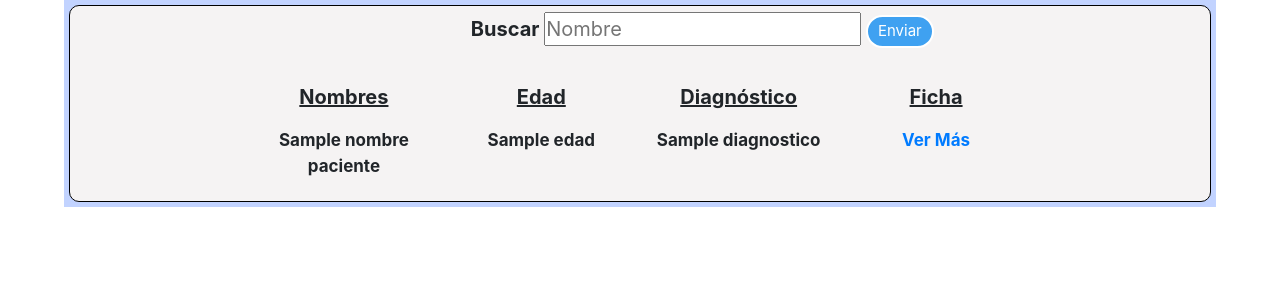
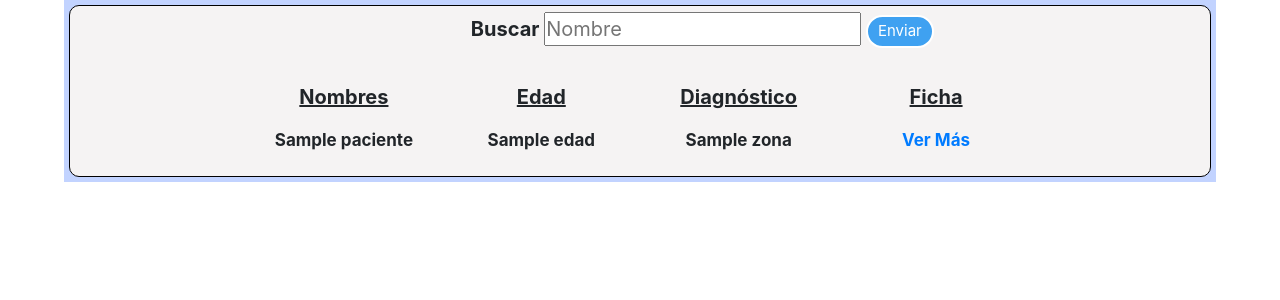
Before and after one commit to CartagenaNicolas/KineTime, a Symfony app: template templates/paciente/listarPaciente.html.twig in a window 1280 px wide. Shown: the part 189-489 px from the top of the page. Run offline with Twig, Linux system fonts and the light colour scheme; the template is opened without the code that fills it: most values are stand-ins (such as "Sample title", 1, 10 or a date in 2020); some libraries are stand-ins or nearby versions.

Commit message:
third sprint

```diff
--- a/database.sql
+++ b/database.sql
@@ -209,3 +209,5 @@ CREATE TABLE atenciones(
 )ENGINE=InnoDB;
 
 INSERT INTO kinesiologos VALUES (DEFAULT, "11.111.111-1", "admin", "$2y$12$mkQlG3pyfHwf0e12XX/RyusWaQgCLm4C4/fQDIdn2.vvlmCeQxlru", null, 0, 0, null, "ROLE_ADMIN");
+INSERT INTO zona_lesion VALUES (DEFAULT, "Fractura de cubito");
+INSERT INTO pacientes VALUES (DEFAULT, "20492942-4", "Alejandro Casas", 26, "Av. Concha Y Toro 2618", null, 1, null, null, null, null, null, null);
--- a/src/Controller/KinesiologoController.php
+++ b/src/Controller/KinesiologoController.php
@@ -53,6 +53,7 @@ class KinesiologoController extends AbstractController
      */
     public function listKinesiologos()
     {
+
         return $this->render('kinesiologo/listarKinesiologos.html.twig', [
             'nombre_kinesiologo' => 'Alejandro Casas',
             'especialidad' => 'Traumatología',
--- a/templates/paciente/listarPaciente.html.twig
+++ b/templates/paciente/listarPaciente.html.twig
@@ -20,22 +20,24 @@
                 <input type="submit" value="Enviar"/>
             </div>
             <div class="lista">
+                {% for paciente in pacientes %}
                     <div class="nombre">
                         <p class="titulo">Nombres</p>
-                    <p class="detalle">{{ nombre_paciente }}</p>
+                        <p class="detalle">{{ paciente.nombre }}</p>
                     </div>
                     <div class="edad">
                         <p class="titulo">Edad</p>
-                    <p class="detalle">{{ edad }}</p>
+                        <p class="detalle">{{ paciente.edad }}</p>
                     </div>
                     <div class="diagnostico">
                         <p class="titulo">Diagnóstico</p>
-                    <p class="detalle">{{ diagnostico }}</p>
+                        <p class="detalle">{{ paciente.zona.nombre }}</p>
                     </div>
                     <div class="ver-mas">
                         <p class="titulo">Ficha</p>
                         <p class="detalle"><a href="#">Ver Más</a></p>
                     </div>
+                {% endfor %}
             </div>
         </div>
     </main>
```
Also changed, not shown: src/Controller/PacienteController.php (+12 -3 lines), src/Entity/ZonaLesion.php (added, +49 -0 lines). Lines whose indentation alone changed are shown as unchanged.
